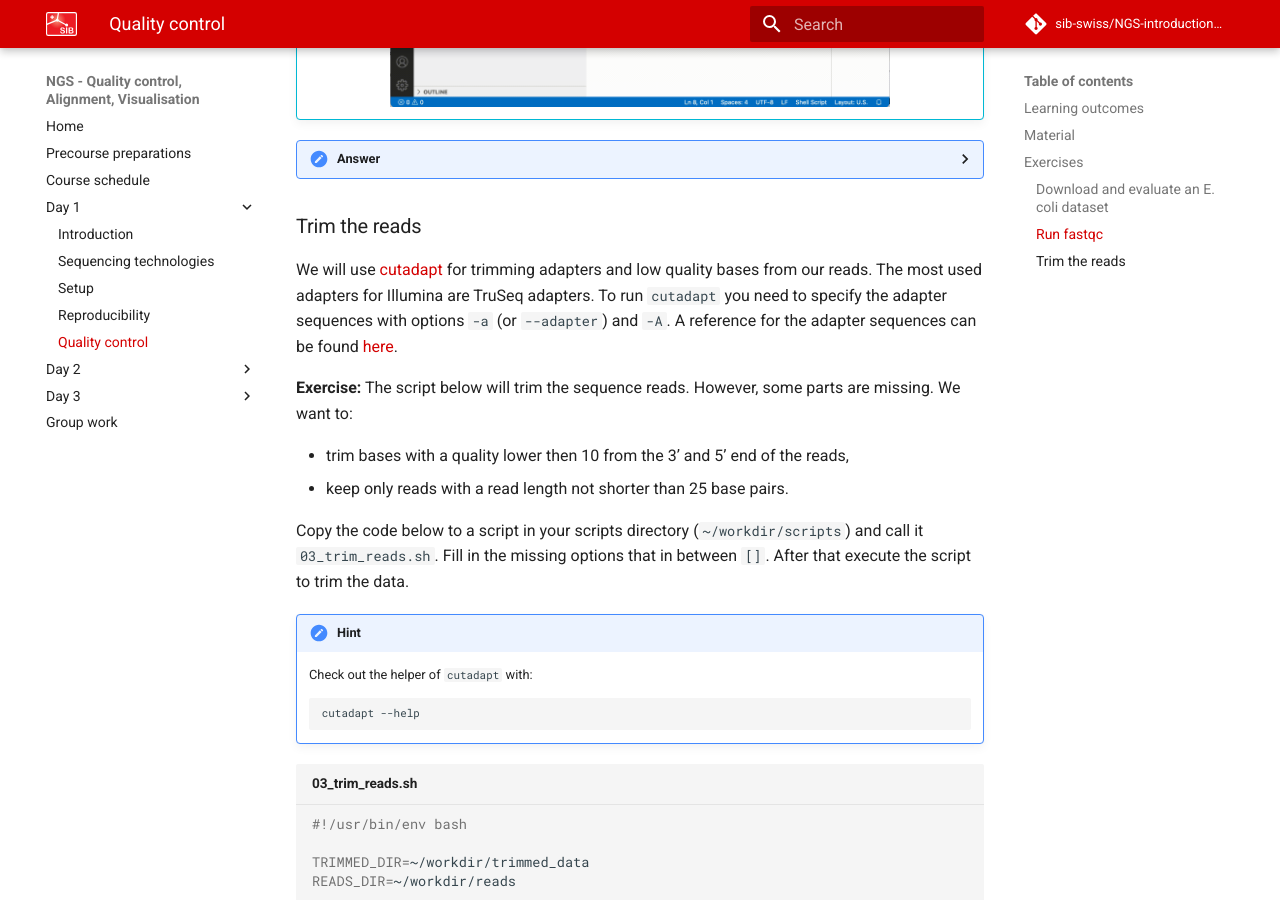
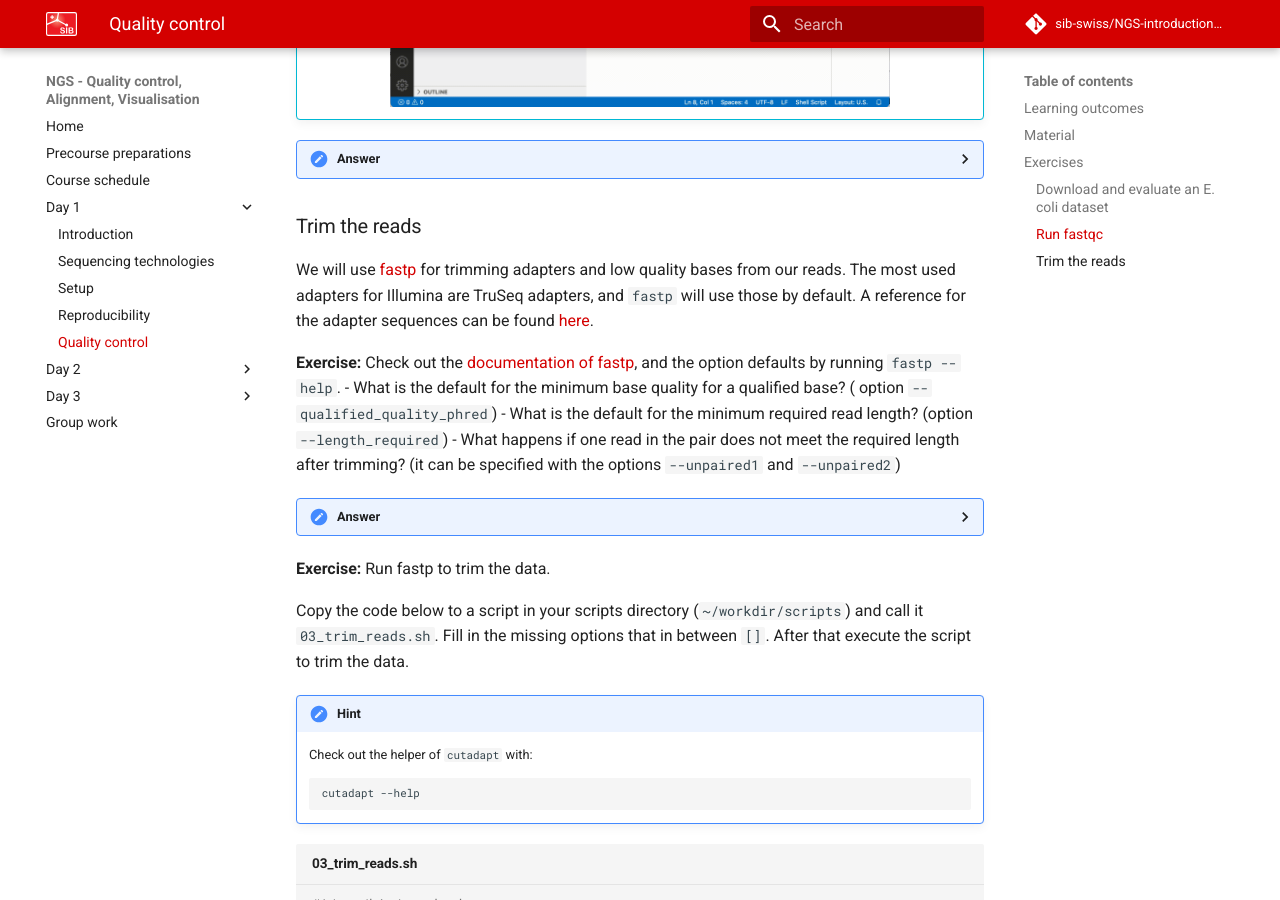
Before and after one commit to sib-swiss/NGS-introduction-training, an MkDocs documentation site: the page built from docs/day1/quality_control.md, in a window 1280 px wide and 900 px high, scrolled down 2743 px. Built offline with MkDocs 1.6.1 and Material for MkDocs 9.7.7, drawn with Linux system fonts in a browser that asks for light colours; comment, search, counter and statistics services are not loaded; the version menu is left out.

Commit message:
includes fastp for trimming

```diff
--- a/docs/day1/quality_control.md
+++ b/docs/day1/quality_control.md
@@ -4,7 +4,7 @@
 
 - Find information about a sequence run on the Sequence Read Archive
 - Run `fastqc` on sequence reads and interpret the results
-- Trim adapters and low quality bases using `cutadapt`
+- Trim adapters and low quality bases using `fastp`
 
 ## Material
 
@@ -112,12 +112,19 @@ fastq-dump --split-files SRR519926
 
 ### Trim the reads
 
-We will use [cutadapt](https://cutadapt.readthedocs.io/en/stable/index.html) for trimming adapters and low quality bases from our reads. The most used adapters for Illumina are TruSeq adapters. To run `cutadapt` you need to specify the adapter sequences with options `-a` (or `--adapter`) and `-A`. A reference for the adapter sequences can be found [here](https://support.illumina.com/bulletins/2016/12/what-sequences-do-i-use-for-adapter-trimming.html).
+We will use [fastp](https://github.com/OpenGene/fastp) for trimming adapters and low quality bases from our reads. The most used adapters for Illumina are TruSeq adapters, and `fastp` will use those by default. A reference for the adapter sequences can be found [here](https://support.illumina.com/bulletins/2016/12/what-sequences-do-i-use-for-adapter-trimming.html).
 
-**Exercise:** The script below will trim the sequence reads. However, some parts are missing. We want to:
+**Exercise:** Check out the [documentation of fastp](https://github.com/OpenGene/fastp), and the option defaults by running `fastp --help`.
+- What is the default for the minimum base quality for a qualified base? ( option `--qualified_quality_phred`)
+- What is the default for the minimum required read length? (option `--length_required`)
+- What happens if one read in the pair does not meet the required length after trimming? (it can be specified with the options `--unpaired1` and `--unpaired2`)
 
-* trim bases with a quality lower then 10 from the 3' and 5' end of the reads,
-* keep only reads with a read length not shorter than 25 base pairs.
+??? done "Answer"
+    - The minimum base quality is 15: `Default 15 means phred quality >=Q15 is qualified. (int [=15])`
+    - The minimum required length is also 15: `reads shorter than length_required will be discarded, default is 15. (int [=15])`
+    - If one of the reads does not meet the required length, the pair is discarded if `--unpaired1` and/or `--unpaired2` are not specified: `for PE input, if read1 passed QC but read2 not, it will be written to unpaired1. Default is to discard it. (string [=])`.
+
+**Exercise:** Run fastp to trim the data.
 
 Copy the code below to a script in your scripts directory (`~/workdir/scripts`) and call it `03_trim_reads.sh`. Fill in the missing options that in between `[]`. After that execute the script to trim the data.
 
```
Also changed, not shown: 2 other files.
